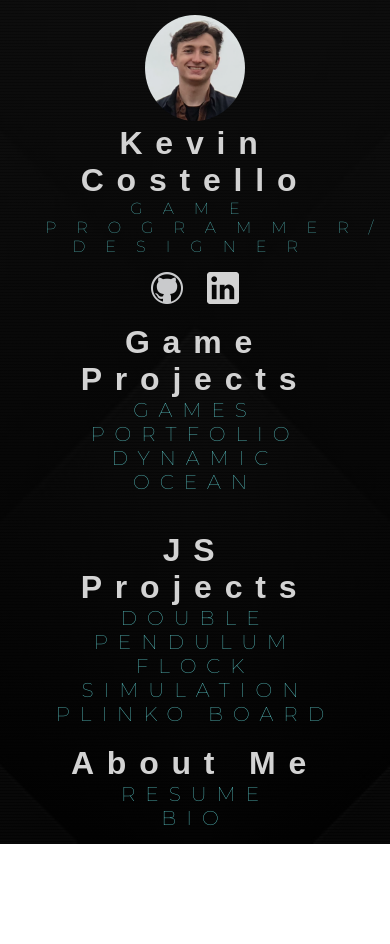
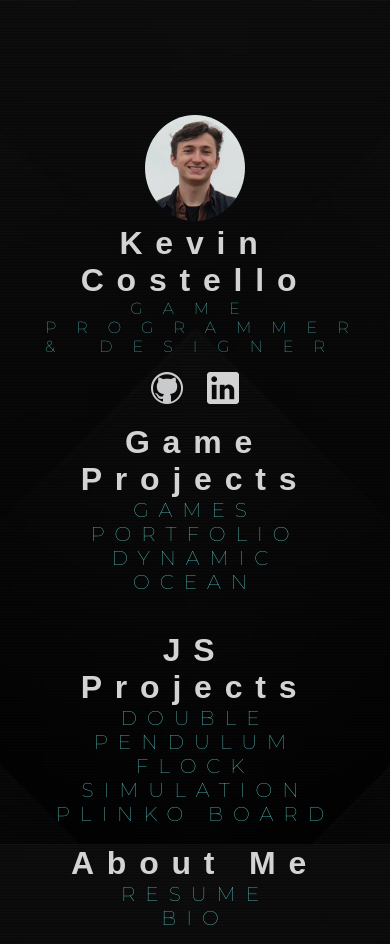
Before and after one commit to Kevin-Costello/Kevin-Costello.github.io, a plain HTML site: page index.html in a window 390 px wide. Before the commit the page ends 844 px from the top, so only its background shows below. Drawn offline with Linux system fonts and the light colour scheme.

Commit message:
Small iphone color tweaks

```diff
--- a/StyleSheet.scss
+++ b/StyleSheet.scss
@@ -11,12 +11,15 @@
 	-webkit-box-shadow: inset 0 0 2px rgb(100, 220, 220);
 	background-color: #218080;
 }
-
+html {
+    background-color: black;
+}
 html, body, h1 {
 	padding: 0;
 	margin: 0;
 	font-family: 'Montserrat', sans-serif;
 	overflow-x: hidden;
+
 }
 
 body{
@@ -36,7 +39,6 @@ a{
 #app {
 	height: 100vh;
 	width: 100%;
-	margin: 0;
 	padding: 0;
 	display: flex;
 	flex-direction: column;
@@ -44,6 +46,11 @@ a{
 	align-items: center;
 
 	z-index: 1;
+
+    @media  (max-width: 768px) { // Target screens narrower than 768px
+        margin-top: 100px;
+    }
+
 }
 
 #app2 {
--- a/index.html
+++ b/index.html
@@ -3,6 +3,7 @@
 <html lang="en" xmlns="https://www.w3.org/1999/xhtml">
 <head>
     <meta charset="utf-8" />
+    <meta name="theme-color" content="#64dcdc"/>
     <meta name="viewport" content="width=device-width, initial-scale=1.0">
     <title>Kevin Costello</title>
 	<link rel="stylesheet" type="text/css" href="StyleSheet.css">
@@ -14,7 +15,7 @@
 				<!-- Make sure data-text equals the text you put inside the tags. -->
 				<img style="width: 100px; border-radius: 50%;" class="avatar" src="Pictures/me.PNG" alt="Avatar">
 				<h1 class="head">Kevin Costello</h1>
-				<span class="sub">GAME PROGRAMMER/ DESIGNER</span></br>
+				<span class="sub">GAME PROGRAMMER & DESIGNER</span></br>
                 <div class = "image-container">
                     <a href="https://github.com/Kevin-Costello"><img class="static" src="Pictures/GITHUBICON.png"></a>
                     <a href="https://github.com/Kevin-Costello"><img class="active" src="Pictures/MOSHEDGITHUB.gif"></a>
```
Also changed, not shown: StyleSheet-dist.css, StyleSheet.css.
